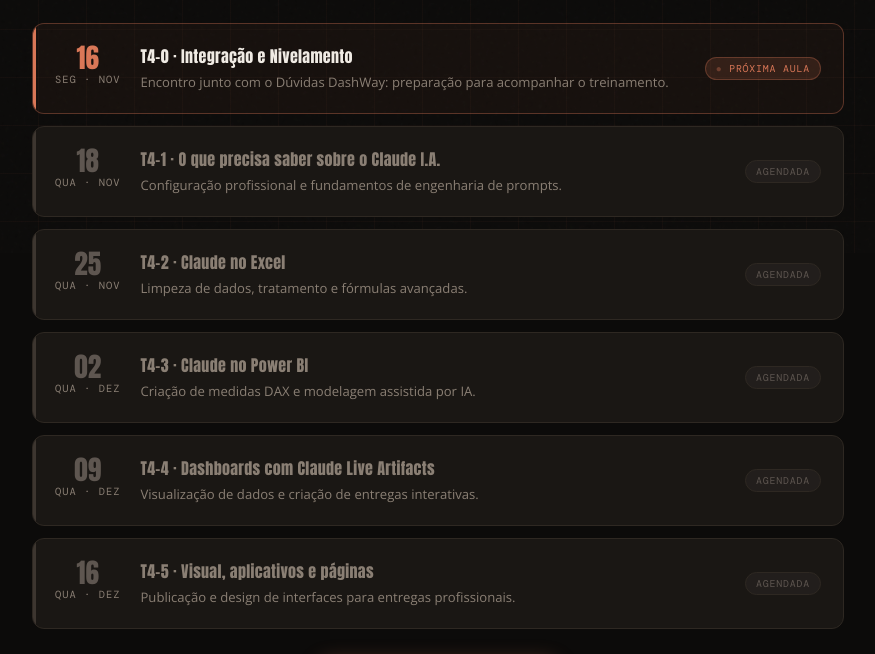
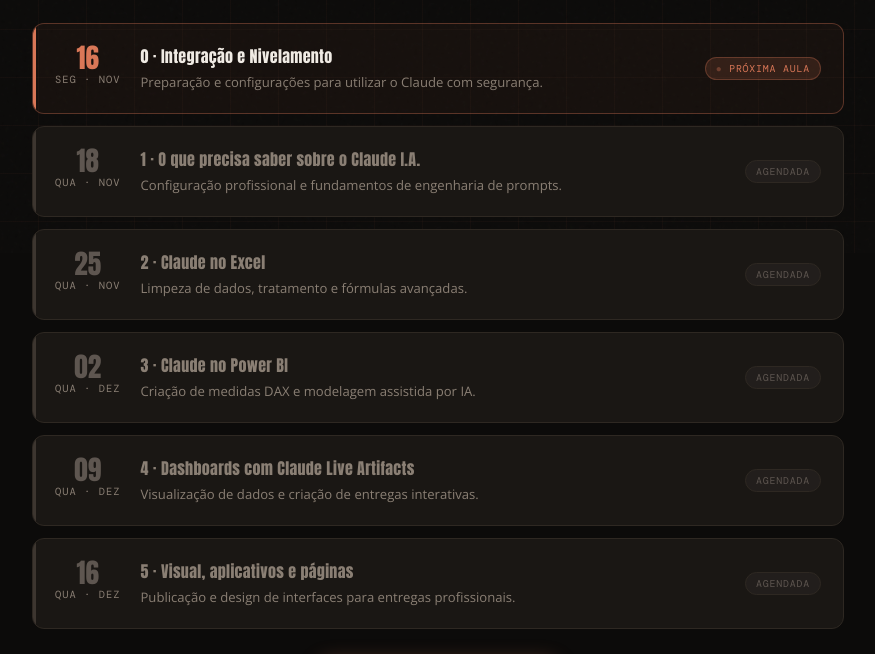
Before and after one commit to jessysilva-coder/site-escola, a plain HTML site: page implementacao-claudev/alunos-nov26/index.html in a window 1280 px wide. Shown: the part 547-1201 px from the top of the page, without its empty margins (202-1077 px from the left). Drawn offline with nearby package versions, Linux system fonts and the light colour scheme.

Commit message:
Update index.html

```diff
--- a/implementacao-claudev/alunos-nov26/index.html
+++ b/implementacao-claudev/alunos-nov26/index.html
@@ -195,32 +195,32 @@
       <div class="schedule">
       <div class="aula next fi" data-date="2026-11-16" id="t4-0">
         <div class="aula-date"><div class="day">16</div><div class="month-lbl">Seg · Nov</div></div>
-        <div class="aula-info"><h3>T4-0 · Integração e Nivelamento</h3><p>Encontro junto com o Dúvidas DashWay: preparação para acompanhar o treinamento.</p></div>
+        <div class="aula-info"><h3>0 · Integração e Nivelamento</h3><p>Preparação e configurações para utilizar o Claude com segurança.</p></div>
         <div class="aula-badge">Próxima aula</div>
       </div>
       <div class="aula soon fi" data-date="2026-11-18" id="t4-1">
         <div class="aula-date"><div class="day">18</div><div class="month-lbl">Qua · Nov</div></div>
-        <div class="aula-info"><h3>T4-1 · O que precisa saber sobre o Claude I.A.</h3><p>Configuração profissional e fundamentos de engenharia de prompts.</p></div>
+        <div class="aula-info"><h3>1 · O que precisa saber sobre o Claude I.A.</h3><p>Configuração profissional e fundamentos de engenharia de prompts.</p></div>
         <div class="aula-badge">Agendada</div>
       </div>
       <div class="aula soon fi" data-date="2026-11-25" id="t4-2">
         <div class="aula-date"><div class="day">25</div><div class="month-lbl">Qua · Nov</div></div>
-        <div class="aula-info"><h3>T4-2 · Claude no Excel</h3><p>Limpeza de dados, tratamento e fórmulas avançadas.</p></div>
+        <div class="aula-info"><h3>2 · Claude no Excel</h3><p>Limpeza de dados, tratamento e fórmulas avançadas.</p></div>
         <div class="aula-badge">Agendada</div>
       </div>
       <div class="aula soon fi" data-date="2026-12-02" id="t4-3">
         <div class="aula-date"><div class="day">02</div><div class="month-lbl">Qua · Dez</div></div>
-        <div class="aula-info"><h3>T4-3 · Claude no Power BI</h3><p>Criação de medidas DAX e modelagem assistida por IA.</p></div>
+        <div class="aula-info"><h3>3 · Claude no Power BI</h3><p>Criação de medidas DAX e modelagem assistida por IA.</p></div>
         <div class="aula-badge">Agendada</div>
       </div>
       <div class="aula soon fi" data-date="2026-12-09" id="t4-4">
         <div class="aula-date"><div class="day">09</div><div class="month-lbl">Qua · Dez</div></div>
-        <div class="aula-info"><h3>T4-4 · Dashboards com Claude Live Artifacts</h3><p>Visualização de dados e criação de entregas interativas.</p></div>
+        <div class="aula-info"><h3>4 · Dashboards com Claude Live Artifacts</h3><p>Visualização de dados e criação de entregas interativas.</p></div>
         <div class="aula-badge">Agendada</div>
       </div>
       <div class="aula soon fi" data-date="2026-12-16" id="t4-5">
         <div class="aula-date"><div class="day">16</div><div class="month-lbl">Qua · Dez</div></div>
-        <div class="aula-info"><h3>T4-5 · Visual, aplicativos e páginas</h3><p>Publicação e design de interfaces para entregas profissionais.</p></div>
+        <div class="aula-info"><h3>5 · Visual, aplicativos e páginas</h3><p>Publicação e design de interfaces para entregas profissionais.</p></div>
         <div class="aula-badge">Agendada</div>
       </div>
       </div>
```
